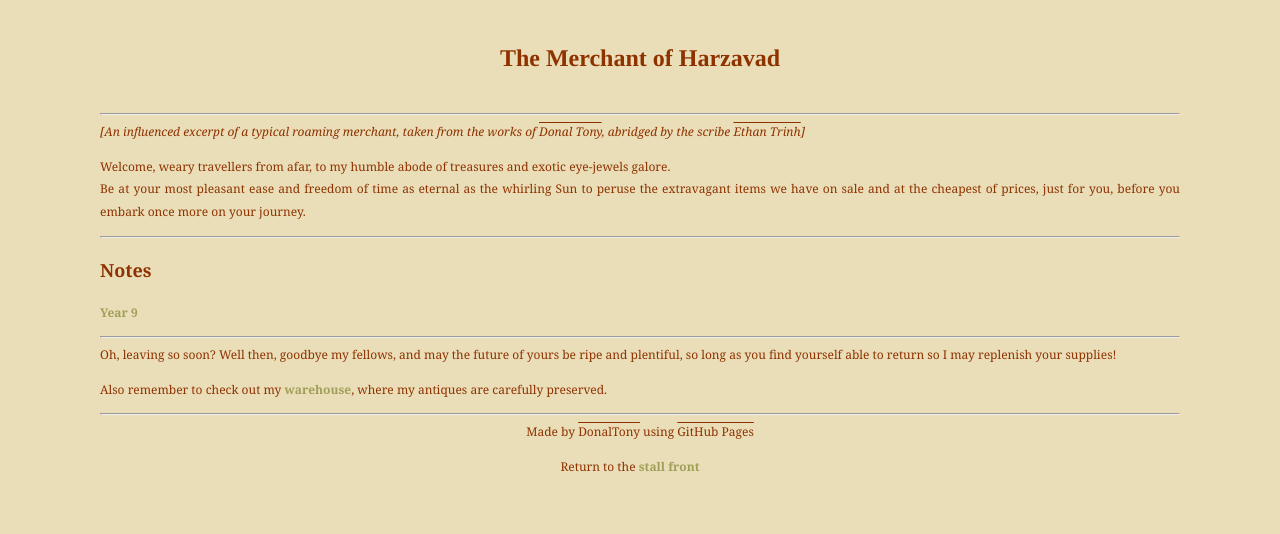
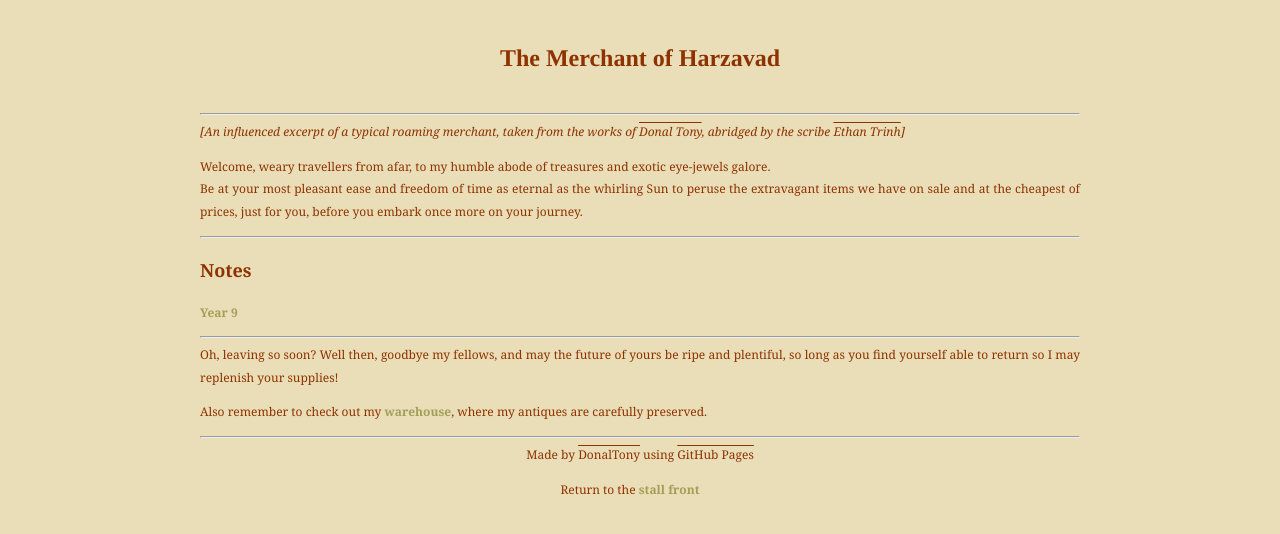
Before and after one commit to dvaraka/the-merchant, a Jekyll site: the page built from index.md, in a window 1280 px wide. Shown: the top 534 px of the page. Built offline with Jekyll 4.4.1, drawn with Linux system fonts in a browser that asks for light colours; our own code applies the rules of GitHub Pages for plain Markdown files.

Commit message:
Update main.css

```diff
--- a/assets/css/main.css
+++ b/assets/css/main.css
@@ -1,6 +1,6 @@
 html {
-	margin-right: 100px;
-	margin-left: 100px;
+	margin-right: 200px;
+	margin-left: 200px;
 	padding: 0;
 	text-align: justify;
 	background: #EADEB8;
@@ -67,3 +67,10 @@ h1 {
 	font-family: 'Times';
 	text-align: center;
 }
+
+@media screen and (max-width: 600px) {
+	html {
+		margin-right: 50px;
+		margin-left: 50px;
+	}
+}
```
